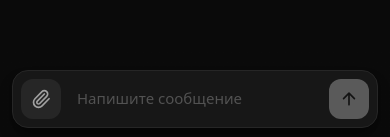
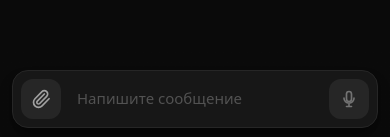
Before and after one commit to GitHubFoxy/secretary, a Svelte app in the folder web/: page / in a window 390 px wide. Shown: the part 704-841 px from the top of the page. Built offline with nearby package versions, Linux system fonts and the light colour scheme; no server answers.

Commit message:
Show disabled microphone for empty idle chat

```diff
--- a/web/src/components/Composer.svelte
+++ b/web/src/components/Composer.svelte
@@ -85,7 +85,12 @@
         <Icon name="queue" class="size-5" />
       </button>
     {/if}
-    {#if !running || value.trim() || images.length}
+    {#if !running && !value.trim() && !images.length}
+    <button type="button" disabled aria-label="Голосовой ввод пока недоступен" title="Голосовой ввод пока недоступен" class="grid size-10 shrink-0 cursor-not-allowed place-items-center rounded-xl bg-neutral-800 text-neutral-500">
+      <Icon name="microphone" class="size-5" />
+    </button>
+    {/if}
+    {#if value.trim() || images.length}
     <button
       class="grid size-10 shrink-0 cursor-pointer place-items-center rounded-xl bg-neutral-100 text-neutral-950 transition-opacity hover:opacity-80 disabled:cursor-not-allowed disabled:opacity-30"
       disabled={disabled || (!value.trim() && !images.length)}
--- a/web/src/components/Icon.svelte
+++ b/web/src/components/Icon.svelte
@@ -24,6 +24,9 @@
     <path d="M6 6l12 12M18 6L6 18" />
   {:else if name === 'send'}
     <path d="M12 19V5M5.5 11.5L12 5l6.5 6.5" />
+  {:else if name === 'microphone'}
+    <rect x="9" y="3" width="6" height="12" rx="3" />
+    <path d="M6 11a6 6 0 0 0 12 0M12 17v4M9 21h6" />
   {:else if name === 'paperclip'}
     <path d="m16 6-8.414 8.586a2 2 0 0 0 2.829 2.829l8.414-8.586a4 4 0 1 0-5.657-5.657l-8.379 8.551a6 6 0 1 0 8.485 8.485l8.379-8.551" />
   {:else if name === 'queue'}
```
